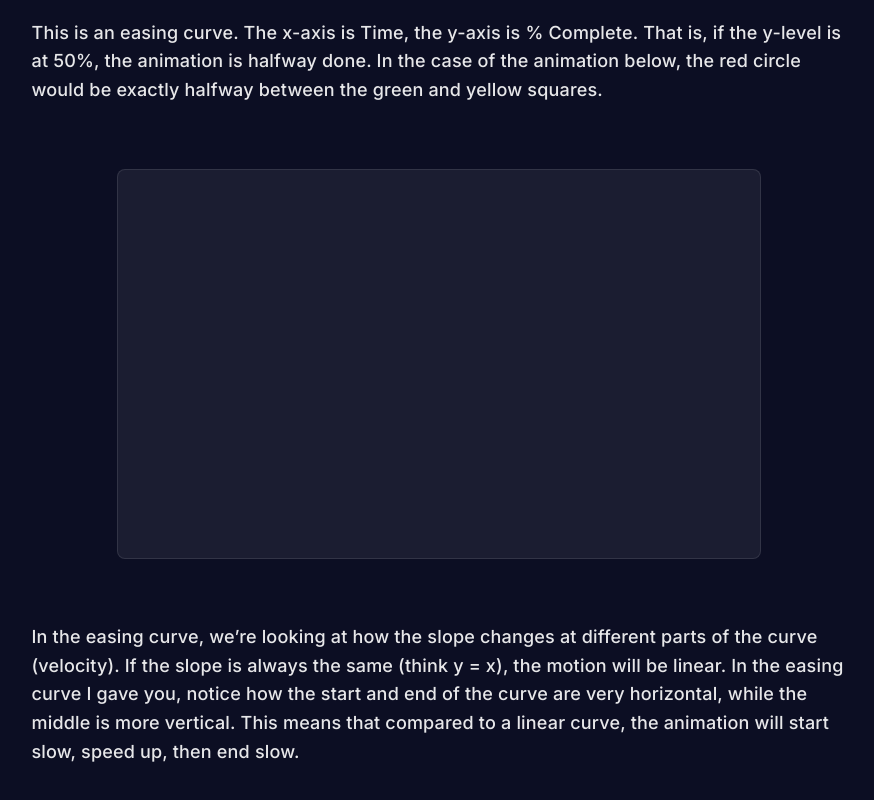
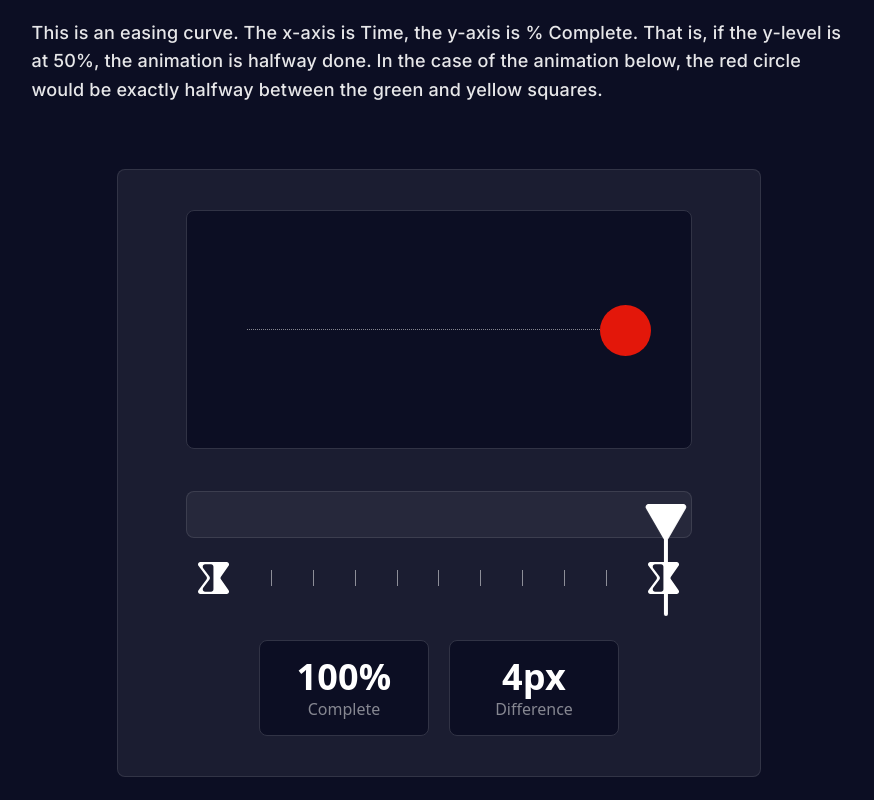
Before and after one commit to noahham/learn-ae, a React (Vite) app: page /#/easing in a window 1280 px wide. Shown: the part 1840-2640 px from the top of the page, without its empty margins (201-1075 px from the left). Built offline with nearby package versions, Linux system fonts and the light colour scheme.

Commit message:
added interactive easing-keyframes with stat trackers for understanding whats happening

```diff
--- /dev/null
+++ b/src/components/EasingKeyframes.jsx
@@ -0,0 +1,156 @@
+import "../styles/EasingKeyframes.css";
+import Keyframe from "../assets/vectors/keyframe-eased.svg?react";
+import Playhead from "../assets/vectors/supa-short-playhead.svg?react";
+import React, { useEffect, useRef } from "react";
+
+export default function easingKeyframes() {
+    const timelineRowRef = useRef(null);
+    const redCircleRef = useRef(null);
+    const [animationProgress, setAnimationProgress] = React.useState({ percentage: 0, px: 0 });
+
+    // Red circle keyframe values (from CSS easingCircleAnimate)
+    const circleKeyframes = [
+        { time: 0, px: 0 },
+        { time: 0.09, px: 4 },
+        { time: 0.18, px: 18 },
+        { time: 0.27, px: 48 },
+        { time: 0.36, px: 103 },
+        { time: 0.45, px: 189 },
+        { time: 0.55, px: 276 },
+        { time: 0.64, px: 332 },
+        { time: 0.73, px: 362 },
+        { time: 0.82, px: 376 },
+        { time: 0.91, px: 380 },
+    ];
+
+    useEffect(() => {
+        if (!timelineRowRef.current) return;
+
+        // Use requestAnimationFrame to ensure the DOM is fully laid out before measuring
+        const frameId = requestAnimationFrame(() => {
+            // Find all ticks in the timeline row
+            const ticks = timelineRowRef.current?.querySelectorAll(".easing-tick");
+            if (!ticks || ticks.length < 2) return;
+
+            // Get positions of first two ticks to calculate distance between them
+            const firstTickRect = ticks[0].getBoundingClientRect();
+            const secondTickRect = ticks[1].getBoundingClientRect();
+            const tickDistance = secondTickRect.left - firstTickRect.left;
+
+            // Only generate animation if tick distance is valid (not 0 or negative)
+            if (tickDistance <= 0) {
+                console.warn("Invalid tick distance calculated:", tickDistance);
+                return;
+            }
+
+            // Generate keyframe animation with distances incremented every 10%
+            const keyframes = [];
+            for (let i = 0; i <= 10; i++) {
+                const percentage = i * 100 / 11;
+                let translateValue;
+
+                if (i === 10) {
+                    translateValue = 10 * tickDistance + 32;
+                } else if (i === 0) {
+                    translateValue = 0;
+                } else {
+                    translateValue = i * tickDistance + 16;
+                }
+
+                keyframes.push(`${percentage}% {transform: translateX(${translateValue}px)}`);
+            }
+
+            const animationCSS = `
+                @keyframes easingPlayheadScroll {
+                    ${keyframes.join('\n                    ')}
+                }
+            `;
+
+            // Create and inject style tag
+            const styleId = "easingPlayheadScrollDynamic";
+            let styleTag = document.getElementById(styleId);
+            if (!styleTag) {
+                styleTag = document.createElement("style");
+                styleTag.id = styleId;
+                document.head.appendChild(styleTag);
+            }
+            styleTag.textContent = animationCSS;
+        });
+
+        return () => cancelAnimationFrame(frameId);
+    }, []);
+
+    // Track animation progress and update progress cards
+    useEffect(() => {
+        const animationDuration = 3.5; // seconds
+        let animationStartTime = Date.now();
+
+        const updateProgress = () => {
+            if (!redCircleRef.current) return;
+
+            const currentTime = (Date.now() - animationStartTime) / 1000;
+            const normalizedTime = ((currentTime % animationDuration) / animationDuration);
+
+            // Find which keyframe we're currently on
+            let currentKeyframeIndex = 0;
+            for (let i = 0; i < circleKeyframes.length; i++) {
+                if (normalizedTime >= circleKeyframes[i].time) {
+                    currentKeyframeIndex = i;
+                }
+            }
+
+            // Percentage is based on which keyframe (0-10 keyframes = 0%-100%)
+            const percentageComplete = (currentKeyframeIndex / (circleKeyframes.length - 1)) * 100;
+
+            // Calculate px difference from previous keyframe
+            let pxDifference = 0;
+            if (currentKeyframeIndex > 0) {
+                pxDifference = circleKeyframes[currentKeyframeIndex].px - circleKeyframes[currentKeyframeIndex - 1].px;
+            }
+
+            setAnimationProgress({ percentage: Math.round(percentageComplete), px: pxDifference });
+        };
+
+        const interval = setInterval(updateProgress, 50); // Update every 50ms
+
+        return () => clearInterval(interval);
+    }, []);
+
+    return (
+        <div className="easing-keyframes-card">
+            <div className="easing-viewfinder">
+                <div className="easing-dashed-line" />
+                <div className="easing-red-circle" ref={redCircleRef} />
+            </div>
+
+            <div className="easing-timeline">
+                <div className="easing-timeline-track" />
+
+                <div className="easing-timeline-row" ref={timelineRowRef}>
+                    <Keyframe className="easing-keyframe" />
+                    <div className="easing-tick" />
+                    <div className="easing-tick" />
+                    <div className="easing-tick" />
+                    <div className="easing-tick" />
+                    <div className="easing-tick" />
+                    <div className="easing-tick" />
+                    <div className="easing-tick" />
+                    <div className="easing-tick" />
+                    <div className="easing-tick" />
+                    <Keyframe className="easing-keyframe" />
+                    <Playhead className="easing-playhead" />
+                </div>
+            </div>
+            <div className="progress-holder">
+                <div className="easing-progress-card">
+                    <div className="easing-progress-percentage">{animationProgress.percentage}%</div>
+                    <div className="easing-progress-label">Complete</div>
+                </div>
+                <div className="easing-progress-card">
+                    <div className="easing-progress-percentage">{animationProgress.px}px</div>
+                    <div className="easing-progress-label">Difference</div>
+                </div>
+            </div>
+        </div>
+    );
+}
--- a/src/content/easing.jsx
+++ b/src/content/easing.jsx
@@ -4,6 +4,7 @@ import easingSpeedGraph from "../assets/images/easing/easing-speed-graph.png";
 import easingValueGraph from "../assets/images/easing/easing-value-graph.png";
 import easingAnim from "../assets/animations/easing.json";
 import HotkeysGroup from "../components/HotkeysGroup";
+import EasingKeyframes from "../components/EasingKeyframes.jsx";
 
 const easingContent = {
   title: "EASING",
@@ -52,9 +53,8 @@ const easingContent = {
           " red circle would be exactly halfway between the green and yellow squares.",
     },
     {
-      type: "image",
-      // src: diagramOne,   // uncomment once you import a real image above
-      alt: "Red circle moving between a green and yellow square",
+      type: "component",
+      node: <EasingKeyframes/>,
     },
     {
       type: "paragraph",
--- /dev/null
+++ b/src/styles/EasingKeyframes.css
@@ -0,0 +1,140 @@
+.easing-keyframes-card {
+    --shape-outline: rgba(255, 255, 255, 0.10);
+    display: flex;
+    width: 644px;
+    padding: clamp(20px, 5vw, 40px) 0;
+    flex-direction: column;
+    align-items: center;
+    gap: 42px;
+    border-radius: 8px;
+    border: 1px solid var(--shape-outline);
+    background: #1B1D31;
+}
+
+.easing-viewfinder {
+    position: relative;
+    display: flex;
+    flex-direction: column;
+    align-items: center;
+    width: 506px;
+    height: 239px;
+    border-radius: 8px;
+    border: 1px solid #313345;
+    background: #0C0E23;
+}
+
+.easing-dashed-line {
+    margin: auto;
+    width: 385px;
+    height: 0;
+    border-top: 1px dotted rgba(255, 255, 255, 0.50);
+}
+
+.easing-red-circle {
+    position: absolute;
+    left: 33px;
+    top: 94px;
+    width: 51px;
+    height: 51px;
+    border-radius: 50%;
+    background: #E3170A;
+    animation: easingCircleAnimate 3.5s steps(1) infinite;
+}
+
+@keyframes easingCircleAnimate {
+    0% {transform: translateX(0);}
+    9% {transform: translateX(4px);}
+    18% {transform: translateX(18px);}
+    27% {transform: translateX(48px);}
+    36% {transform: translateX(103px);}
+    45% {transform: translateX(189px);}
+    55% {transform: translateX(276px);}
+    64% {transform: translateX(332px);}
+    73% {transform: translateX(362px);}
+    82% {transform: translateX(376px);}
+    91% {transform: translateX(380px);}
+}
+
+.easing-timeline {
+    position: relative;
+    display: flex;
+    width: 506px;
+    flex-direction: column;
+    align-items: center;
+    gap: 24px;
+}
+
+.easing-timeline-track {
+    align-self: stretch;
+    height: 47px;
+    border-radius: 8px;
+    border: 1px solid var(--shape-outline);
+    background: rgba(255, 255, 255, 0.05);
+}
+
+.easing-timeline-row {
+    display: flex;
+    justify-content: space-between;
+    align-items: center;
+    align-self: stretch;
+    margin: 0 12px;
+}
+
+.easing-tick {
+    width: 1px;
+    height: 16px;
+    background: rgba(255, 255, 255, 0.50);
+}
+
+.easing-keyframe {
+    position: relative;
+    width: 32px;
+    height: 32px;
+}
+
+.easing-playhead {
+    fill: #FFF;
+    position: absolute;
+    left: 3px;
+    top: 0;
+    width: 52px;
+    animation: easingPlayheadScroll 3.5s steps(1) infinite;
+}
+
+.progress-holder {
+    display: flex;
+    flex-direction: row;
+    gap: 20px;
+    margin-top: 4px;
+}
+
+.easing-progress-card {
+    display: flex;
+    gap: 6px;
+    width: 170px;
+    height: 96px;
+    flex-direction: column;
+    justify-content: center;
+    align-items: center;
+    align-self: center;
+    border-radius: 8px;
+    border: 1px solid #313345;
+    background: #0C0E23;
+}
+
+.easing-progress-percentage {
+    color: #FFF;
+    text-align: center;
+    font-size: 36px;
+    font-weight: 700;
+    line-height: 100%;
+}
+
+.easing-progress-label {
+    color: rgba(255, 255, 255, 0.50);
+    text-align: center;
+    font-size: 16px;
+    line-height: 100%;
+    letter-spacing: 0;
+
+}
```
